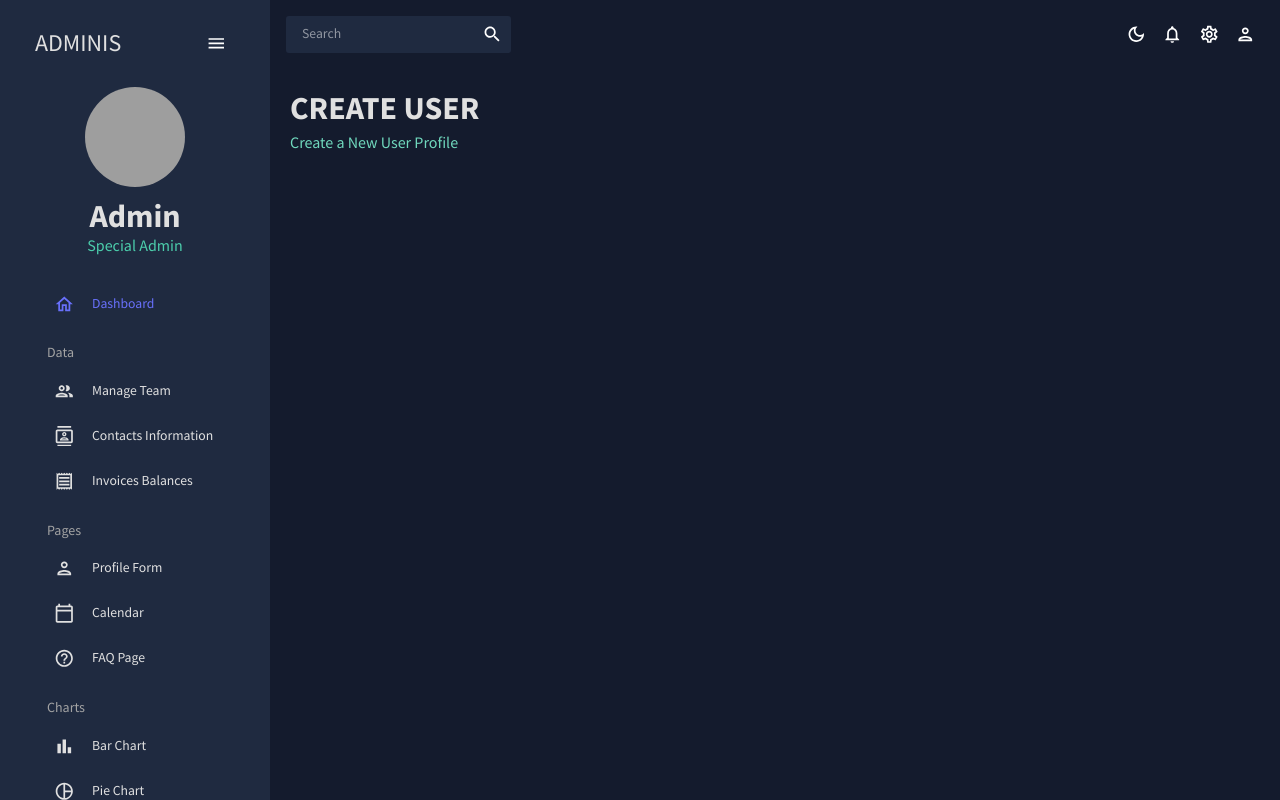
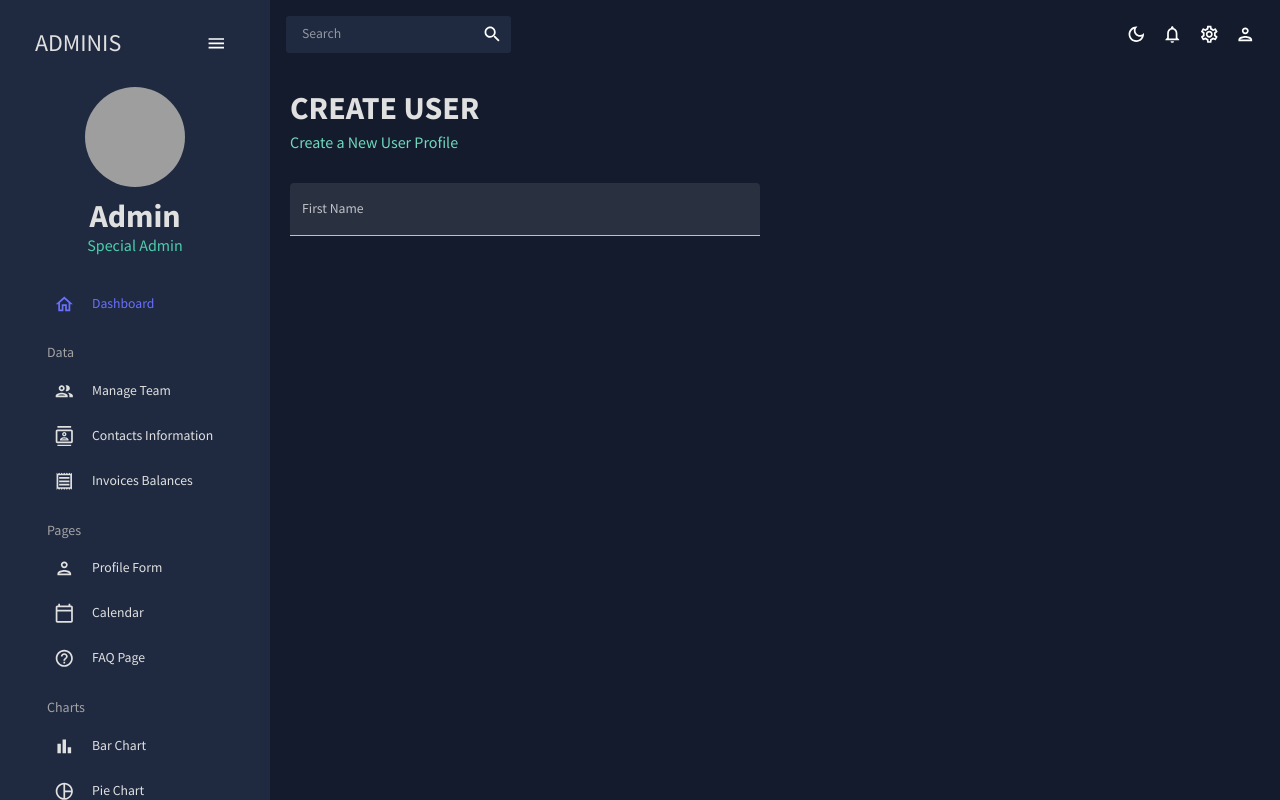
Before and after one commit to birkan-dogan/react-admin-dashboard, a React (Create React App) app: page /form in a window 1280 px wide. Built offline with nearby package versions, Linux system fonts and the light colour scheme; grey boxes are pictures that could not be loaded.

Commit message:
taking pre-made values that is provided by Formik and creating first TextField

```diff
--- a/src/scenes/form/index.jsx
+++ b/src/scenes/form/index.jsx
@@ -45,7 +45,40 @@ const Form = () => {
         onSubmit={handleFormSubmit}
         initialValues={initialValues}
         validationSchema={userSchema}
-      ></Formik>
+      >
+        {/* Formik provides pre-made values that come from the Formik component itself --> values, errors, touched, handleBlur, handleChange, handleSubmit, */}
+        {({
+          values,
+          errors,
+          touched,
+          handleBlur,
+          handleChange,
+          handleSubmit,
+        }) => (
+          <form onSubmit={handleSubmit}>
+            <Box
+              display="grid"
+              gap="30px"
+              gridTemplateColumns="repeat(4,minmax(0, 1fr))"
+              sx={{ "& > div": { gridColumn: isNonMobile ?? "span 4" } }}
+            >
+              <TextField
+                fullWidth
+                variant="filled"
+                type="text"
+                label="First Name"
+                onBlur={handleBlur}
+                onChange={handleChange}
+                value={values.firstName}
+                name="firstName"
+                error={!!touched.firstName && !!errors.firstName} //  !! syntax forces the variable to become a boolean
+                helperText={touched.firstName && errors.firstName}
+                sx={{ gridColumn: "span 2" }}
+              />
+            </Box>
+          </form>
+        )}
+      </Formik>
     </Box>
   );
 };
```
